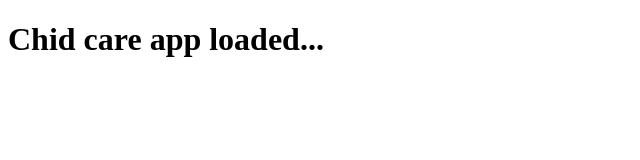
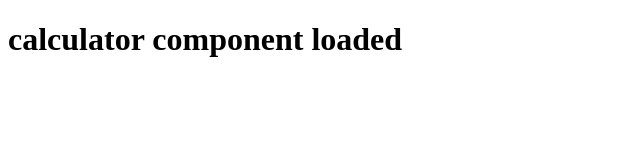
Before and after one commit to Akhilesh-pilkhwal/Childcare-Calculator-v2, a React app: page / in a window 1280 px wide. Shown: the whole page, without its empty margins (0-640 px from the left). Built offline with nearby package versions, Linux system fonts and the light colour scheme.

Commit message:
Added very parent component calculator container

```diff
--- a/src/components/app.js
+++ b/src/components/app.js
@@ -1,10 +1,13 @@
 // This component handles the App template used on every page.
 import React from "react";
+import PropTypes from "prop-types";
+import { Route } from "react-router-dom";
+import CalculatorPage from "../containers/calculator.container";
 class App extends React.Component {
   render() {
     return (
       <div className="container-fluid">
-                <h1>Chid care app loaded...</h1>
+        <Route exact path="/" component={CalculatorPage} />
       </div>
     );
   }
--- /dev/null
+++ b/src/containers/calculator.container.js
@@ -0,0 +1,13 @@
+import React from "react";
+export class ManageCalculatorPage extends React.Component {
+    constructor(props, context) {
+        super(props, context);
+    }
+    render() {
+        return (
+            <h1>calculator component loaded</h1>
+        );
+    }
+}
+
+export default ManageCalculatorPage;
--- a/src/index.html
+++ b/src/index.html
@@ -4,7 +4,7 @@
     <title>Childcare Calculator</title>
   </head>
   <body>
-    <div id="root"></div>
+    <div id="app"></div>
     <script src="bundle.js"></script>
   </body>
 </html>
--- a/src/index.js
+++ b/src/index.js
@@ -1,8 +1,13 @@
-import React from 'react';
-import { render } from 'react-dom';
-import App from './components/app';
 import "babel-polyfill";
+import React from "react";
+import { render } from "react-dom";
+import { Route, BrowserRouter as Router } from "react-router-dom";
+import App from "./components/App";
+// Dispatch actions to load initial state.
+
 render(
-  <App />,
-  document.getElementById('root')
+  <Router>
+    <Route path="/" component={App} />
+  </Router>,
+  document.getElementById("app")
 );
```
Lines whose indentation alone changed are shown as unchanged.
